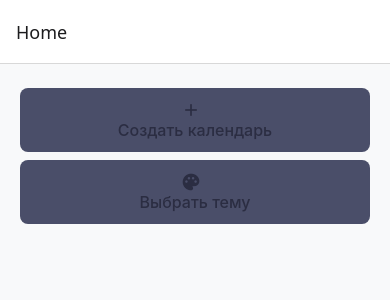
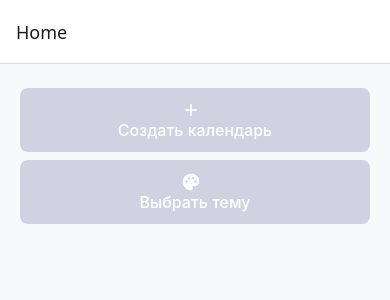
Before and after one commit to DaVOVAN/StudentCalendarApp, a React Native app: screen /Home in a window 390 px wide. Shown: the top 300 px of the page. Built offline with nearby package versions, Linux system fonts and the light colour scheme.

Commit message:
Улучшены темы и их применение

```diff
--- a/src/components/MainButton.tsx
+++ b/src/components/MainButton.tsx
@@ -24,7 +24,7 @@ const MainButton: React.FC<MainButtonProps> = ({ title, onPress, icon, style, te
                 <MaterialIcons
                     name={icon}
                     size={20}
-                    color={colors.text}
+                    color={colors.accentText}
                     style={{ marginRight: 8 }}
                 />
             )}
--- a/src/screens/AddEventScreen.tsx
+++ b/src/screens/AddEventScreen.tsx
@@ -179,15 +179,15 @@ const AddEventScreen: React.FC<AddEventScreenProps> = ({ route }) => {
                         title="Add Link"
                         onPress={handleAddLink}
                         icon="link"
-                        style={{ backgroundColor: colors.secondary }}
-                        textStyle={{ color: colors.text }}
+                        style={{ backgroundColor: colors.accent }}
+                        textStyle={{ color: colors.accentText }}
                     />
                     <MainButton
                         title="Create Event"
                         onPress={handleAddEvent}
                         icon="check"
-                        style={{ backgroundColor: colors.success }}
-                        textStyle={{ color: colors.buttonText }}
+                        style={{ backgroundColor: colors.accent }}
+                        textStyle={{ color: colors.accentText }}
                     />
                 </View>
             </ScrollView>
@@ -234,8 +234,8 @@ const localStyles = StyleSheet.create({
         fontSize: 16,
     },
     buttonsContainer: {
-        gap: 12,
-        marginTop: 20,
+        gap: 4,
+        marginTop: -4,
     },
 });
 
--- a/src/screens/HomeScreen.tsx
+++ b/src/screens/HomeScreen.tsx
@@ -86,7 +86,7 @@ const HomeScreen: React.FC<HomeScreenProps> = ({ navigation }) => {
                         <View style={[localStyles.modalContent, { backgroundColor: colors.primary }]}>
                             <Text style={[localStyles.modalTitle, { color: colors.text }]}>New Calendar</Text>
                             <TextInput
-                                style={[localStyles.modalInput, { color: colors.text, borderColor: colors.accent }]}
+                                style={[localStyles.modalInput, { color: colors.accentText, borderColor: colors.accent }]}
                                 placeholder="Calendar name"
                                 placeholderTextColor={colors.text}
                                 value={newCalendarName}
--- a/src/screens/ThemeSelectionScreen.tsx
+++ b/src/screens/ThemeSelectionScreen.tsx
@@ -7,7 +7,7 @@ import { StackNavigationProp } from '@react-navigation/stack';
 import { RootStackParamList } from '../types/navigation';
 import { MaterialIcons } from '@expo/vector-icons';
 
-const themes: Theme[] = ['light', 'dark', 'pink', 'ocean', 'forest'];
+const themes: Theme[] = ['light', 'dark', 'pink', 'ocean', 'forest', 'military'];
 
 interface ThemeSelectionScreenProps {
   navigation: StackNavigationProp<RootStackParamList, 'ThemeSelection'>;
@@ -53,11 +53,12 @@ const ThemeSelectionScreen: React.FC<ThemeSelectionScreenProps> = ({ navigation
 
 const getThemeColorsPreview = (theme: Theme) => {
   const colors = {
-    light: ['#F8F9FA', '#2B2D42', '#4A4E69'],
-    dark: ['#1A1B26', '#A9B1D6', '#7AA2F7'],
-    pink: ['#FFF0F5', '#6D2E46', '#E75480'],
+    light: ['#F8F9FA', '#2B2D42', '#D1D1E2'],
+    dark: ['#1A1B26', '#A9B1D6', '#364181'],
+    pink: ['#FFF0F5', '#6D2E46', '#E871A1'],
     ocean: ['#E6F4F1', '#2A4A5F', '#3A7CA5'],
-    forest: ['#F0F4EF', '#354F52', '#588157'],
+    forest: ['#F0F4EF', '#354F52', '#729871'],
+    military: ['#F0F4EF', '#364733', '#6B9080' ]
   };
   return colors[theme];
 };
--- a/src/styles/theme.ts
+++ b/src/styles/theme.ts
@@ -10,7 +10,8 @@ export const getThemeColors = (theme: Theme) => {
         primary: '#F8F9FA',    // Светло-серый фон
         secondary: '#E9ECEF', // Вторичный фон
         text: '#2B2D42',      // Темно-синий текст
-        accent: '#4A4E69',    // Акцентный цвет
+        accent: '#D1D1E2',    // Акцентный цвет
+        accentText: '#FFFFFF',
         secondaryText: '#6C757D', // Серый текст
         calendarDayBackground: '#FFFFFF',
         calendarOtherMonth: '#DEE2E6',
@@ -26,7 +27,8 @@ export const getThemeColors = (theme: Theme) => {
         primary: '#1A1B26',     // Глубокий сине-черный
         secondary: '#24283B',   // Оттенок хаки
         text: '#A9B1D6',        // Мягкий лавандовый
-        accent: '#7AA2F7',      // Неоново-синий
+        accent: '#364181',      // Неоново-синий
+        accentText: '#D2D2D2',
         secondaryText: '#565F89',
         calendarDayBackground: '#2D3047',
         calendarOtherMonth: '#1E2030',
@@ -42,14 +44,15 @@ export const getThemeColors = (theme: Theme) => {
         primary: '#FFF0F5',     // Розовая вата
         secondary: '#FFE4E9',
         text: '#6D2E46',        // Тёмная роза
-        accent: '#E75480',      // Ягодный акцент
+        accent: '#E871A1',      // Ягодный акцент
+        accentText: '#FFF0F5',
         secondaryText: '#9F6B7E',
         calendarDayBackground: '#FFFAFB',
         calendarOtherMonth: '#F8D7E3',
         emergency: '#FF3366',   // Яркий фуксия
         modalOverlay: 'rgba(255, 220, 227, 0.85)',
         buttonHover: '#FFC2D6',
-        border: '#E8B4C8'
+        border: '#E8B4C8',
       };
 
     // Глубокий океан (Abyss)
@@ -59,6 +62,7 @@ export const getThemeColors = (theme: Theme) => {
         secondary: '#B8E1DD',
         text: '#2A4A5F',        // Глубокий синий
         accent: '#3A7CA5',      // Аквамарин
+        accentText: '#FFFFFF',
         secondaryText: '#5C8A9F',
         calendarDayBackground: '#D4EDF4',
         calendarOtherMonth: '#A2C4D9',
@@ -75,10 +79,28 @@ export const getThemeColors = (theme: Theme) => {
         secondary: '#D4E2D4',
         text: '#354F52',        // Тёмный хвойный
         accent: '#588157',      // Зелёный мох
+        accentText: '#F0F4EF',
         secondaryText: '#6B9080',
         calendarDayBackground: '#E3E9D3',
         calendarOtherMonth: '#B6C2A1',
         emergency: '#D64933',   // Тыквенный
+        modalOverlay: 'rgba(195, 213, 187, 0.9)',
+        buttonHover: '#A3B18A',
+        border: '#84A98C'
+      };
+
+    // Военный (Military)
+    case 'military':
+      return {
+        primary: '#F0F4EF',
+        secondary: '#DADCD5',
+        text: '#364733',
+        accent: '#364733',
+        accentText: '#DADCD5',
+        secondaryText: '#6B9080',
+        calendarDayBackground: '#E3E9D3',
+        calendarOtherMonth: '#B6C2A1',
+        emergency: '#344e41',
         modalOverlay: 'rgba(195, 213, 187, 0.9)',
         buttonHover: '#A3B18A',
         border: '#84A98C'
@@ -101,7 +123,7 @@ export const getThemeStyles = (theme: Theme) => {
             marginVertical: 4,
         },
         buttonText: {
-            color: colors.text,
+            color: colors.accentText,
             fontSize: 16,
             fontWeight: '500',
         },
--- a/src/types/types.ts
+++ b/src/types/types.ts
@@ -20,4 +20,4 @@ export interface CalendarEvent {
   isEmergency?: boolean;
 }
 
-export type Theme = 'light' | 'dark' | 'pink' | 'ocean' | 'forest';
+export type Theme = 'light' | 'dark' | 'pink' | 'ocean' | 'forest' | 'military';
```
